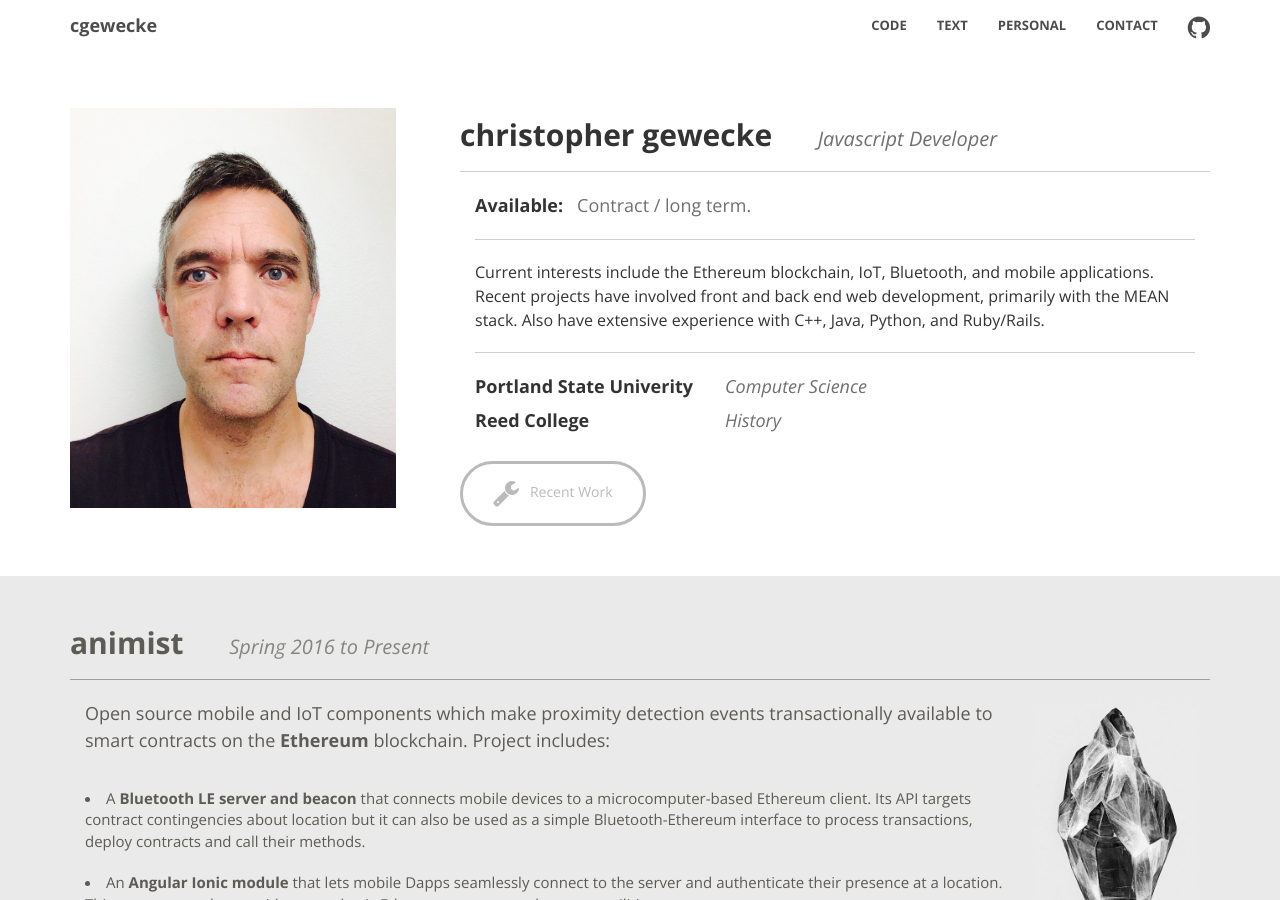
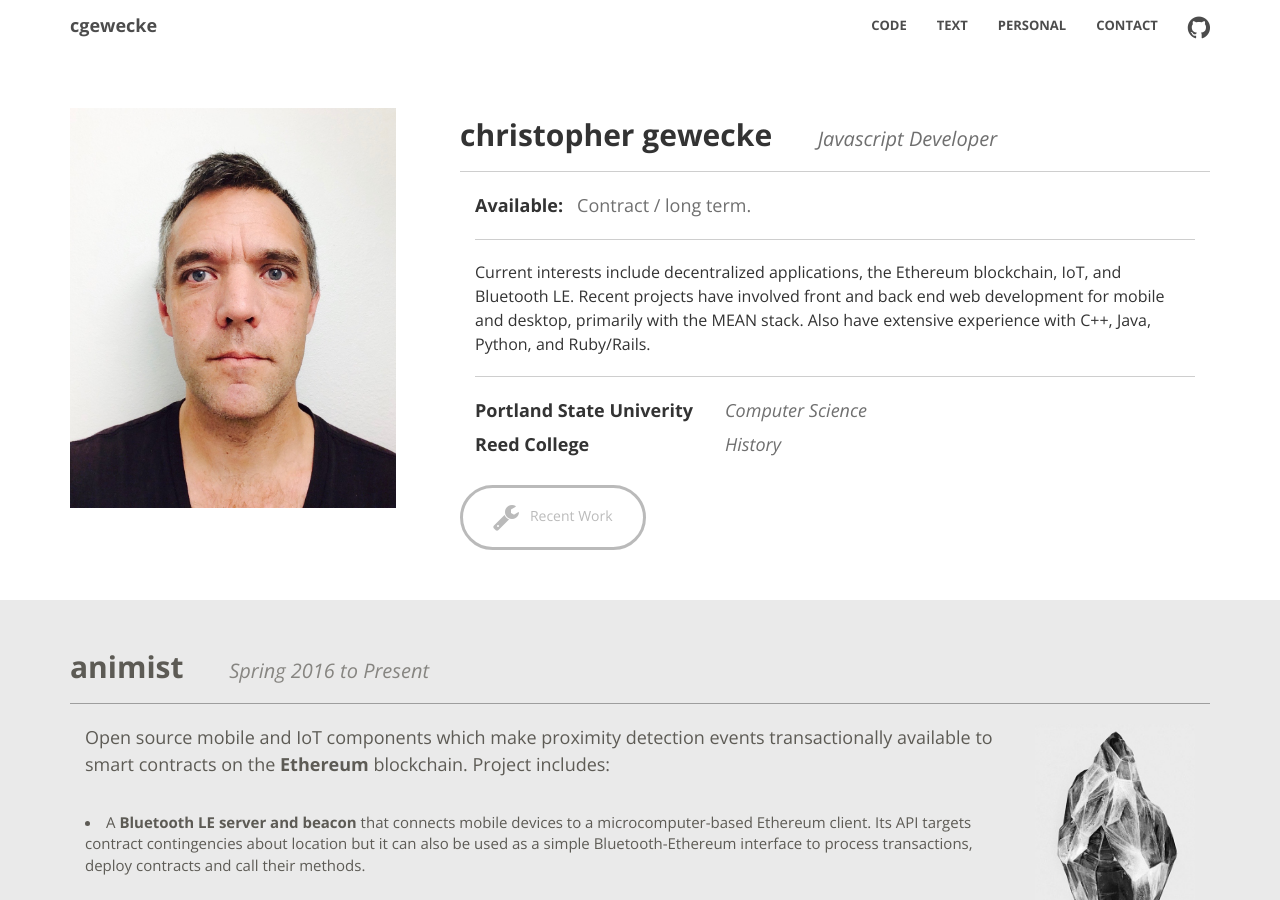
Before and after one commit to cgewecke/cgewecke.github.io, a Jekyll site: the page built from index.html, in a window 1280 px wide and 900 px high. Built offline with Jekyll 4.4.1, drawn with Linux system fonts in a browser that asks for light colours.

Commit message:
Small edit to top section

```diff
--- a/_includes/chris.html
+++ b/_includes/chris.html
@@ -18,10 +18,9 @@
                         <span class="opaque-7"> &nbsp; Contract / long term. </span>
                     </p>
                     <hr class="divider-thin opaque-5">
-                    <p> Current interests include the Ethereum blockchain, IoT, Bluetooth,
-                        and mobile applications. Recent projects have involved front
-                        and back end web development, primarily with the MEAN stack. Also have extensive experience with
-                        C++, Java, Python, and Ruby/Rails.
+                    <p> Current interests include decentralized applications, the Ethereum blockchain, IoT, and Bluetooth LE.
+                        Recent projects have involved front and back end web development for mobile and desktop,
+                        primarily with the MEAN stack. Also have extensive experience with C++, Java, Python, and Ruby/Rails.
                     </p>
                     <hr class="divider-thin opaque-5">
                     <div class="row">
```
Also changed, not shown: 1 other file.
